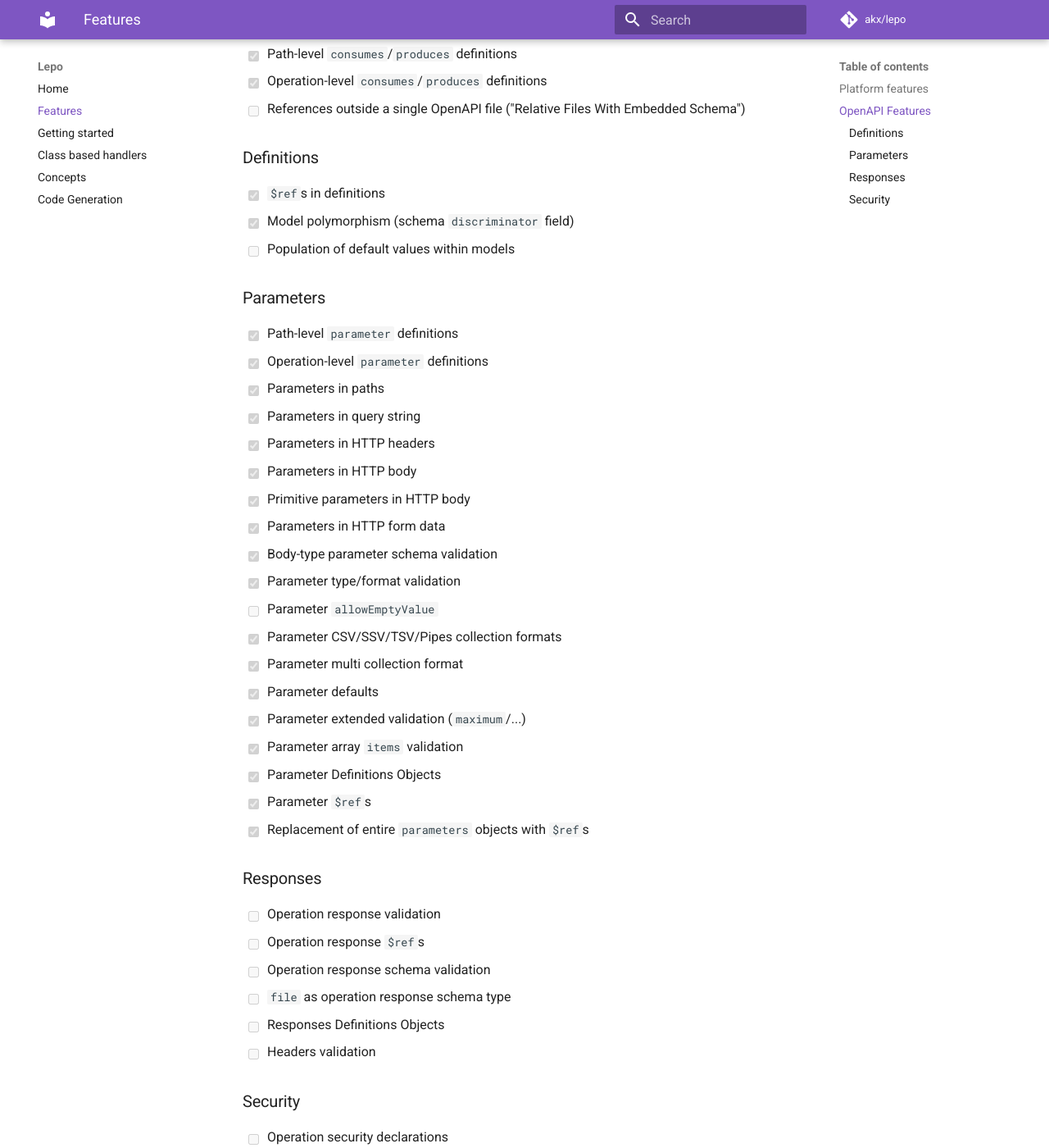
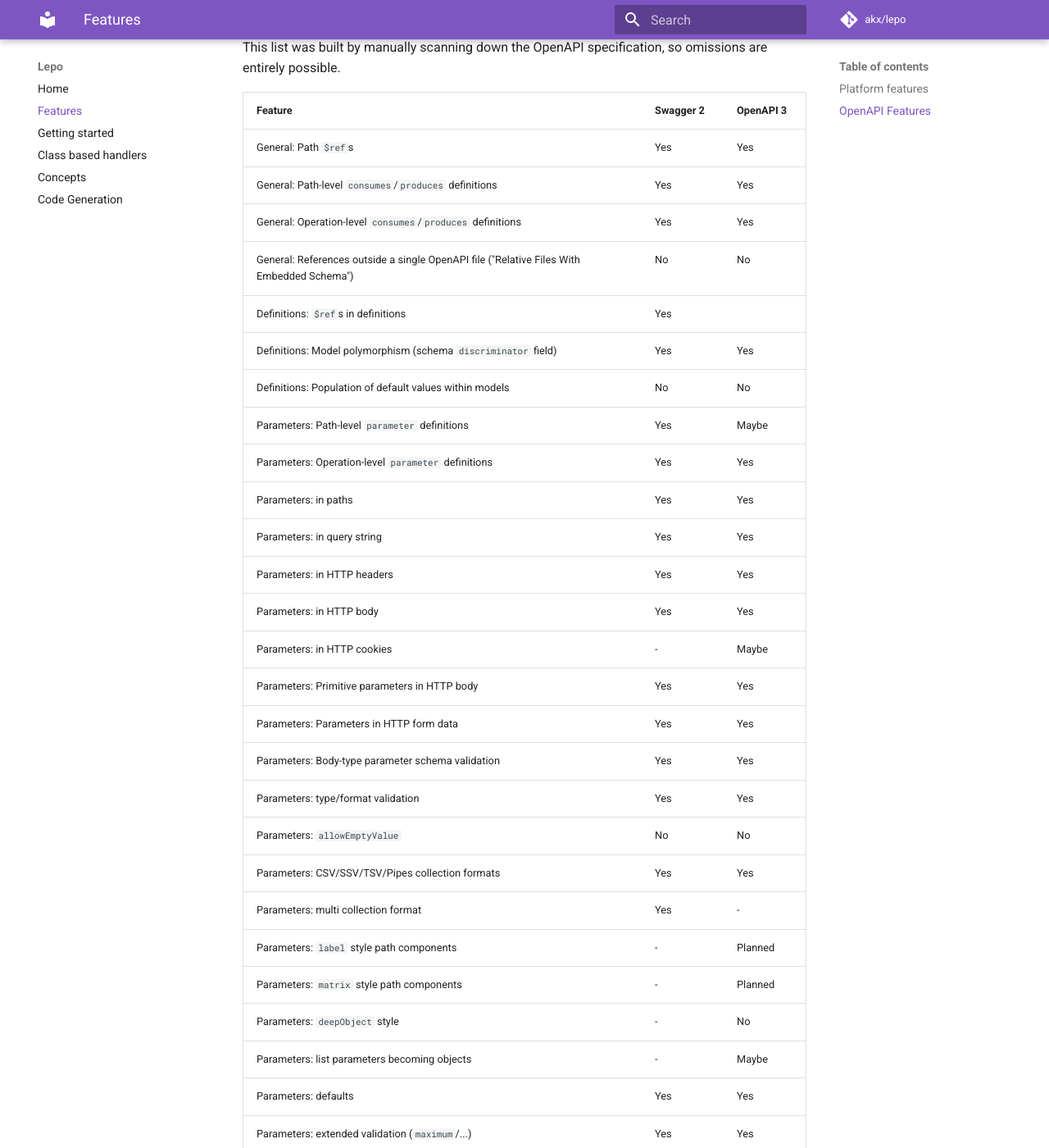
Before and after one commit to akx/lepo, an MkDocs documentation site: the page built from docs/features.md, in a window 1280 px wide and 1400 px high, scrolled down 637 px. Shown: the whole window at 82% size. Built offline with MkDocs 1.6.1 and Material for MkDocs 9.7.7, drawn with Linux system fonts in a browser that asks for light colours; comment, search, counter and statistics services are not loaded; old or Windows-style settings are respelled for this version of MkDocs; some of the changed text lies outside the part shown.

Commit message:
Update docs

```diff
--- a/docs/features.md
+++ b/docs/features.md
@@ -1,9 +1,11 @@
 Features
 ========
 
-Features marked with a checkbox are supported.
-
-Those without a checkbox aren't guaranteed to be supported.
+* Features marked with "Yes" are supported.
+* Features marked with "Planned" are planned.
+* Features marked with "No" are not supported, either not yet or ever.
+* Features marked with "Maybe" might be supported, but they haven't been tested.
+* Features marked with "-" do not apply to the given API version.
 
 The absence or presence of a feature here does not directly mean it will or won't be implemented,
 so this document also serves as a TODO list of sorts.
@@ -20,49 +22,45 @@ OpenAPI Features
 
 This list was built by manually scanning down the OpenAPI specification, so omissions are entirely possible.
 
-* [x] Path `$ref`s
-* [x] Path-level `consumes`/`produces` definitions
-* [x] Operation-level `consumes`/`produces` definitions
-* [ ] References outside a single OpenAPI file ("Relative Files With Embedded Schema")
-
-### Definitions
-
-* [x] `$ref`s in definitions
-* [x] Model polymorphism (schema `discriminator` field)
-* [ ] Population of default values within models
-
-### Parameters
-
-* [x] Path-level `parameter` definitions
-* [x] Operation-level `parameter` definitions
-* [x] Parameters in paths
-* [x] Parameters in query string
-* [x] Parameters in HTTP headers
-* [x] Parameters in HTTP body
-* [x] Primitive parameters in HTTP body
-* [x] Parameters in HTTP form data
-* [x] Body-type parameter schema validation
-* [x] Parameter type/format validation
-* [ ] Parameter `allowEmptyValue`
-* [x] Parameter CSV/SSV/TSV/Pipes collection formats
-* [x] Parameter multi collection format
-* [x] Parameter defaults
-* [x] Parameter extended validation (`maximum`/...)
-* [x] Parameter array `items` validation
-* [x] Parameter Definitions Objects
-* [x] Parameter `$ref`s
-* [x] Replacement of entire `parameters` objects with `$ref`s
-
-### Responses
-
-* [ ] Operation response validation
-* [ ] Operation response `$ref`s
-* [ ] Operation response schema validation
-* [ ] `file` as operation response schema type
-* [ ] Responses Definitions Objects
-* [ ] Headers validation
-
-### Security
-
-* [ ] Operation security declarations
-* [ ] Security Definitions Objects
+| Feature | Swagger 2 | OpenAPI 3 |
+| ------- | --------- | --------- |
+| General: Path `$ref`s | Yes | Yes |
+| General: Path-level `consumes`/`produces` definitions | Yes | Yes |
+| General: Operation-level `consumes`/`produces` definitions | Yes | Yes |
+| General: References outside a single OpenAPI file ("Relative Files With Embedded Schema") | No | No |
+| Definitions: `$ref`s in definitions | Yes | |
+| Definitions: Model polymorphism (schema `discriminator` field) | Yes | Yes |
+| Definitions: Population of default values within models | No | No |
+| Parameters: Path-level `parameter` definitions | Yes | Maybe |
+| Parameters: Operation-level `parameter` definitions | Yes | Yes |
+| Parameters: in paths | Yes | Yes |
+| Parameters: in query string | Yes | Yes |
+| Parameters: in HTTP headers | Yes | Yes |
+| Parameters: in HTTP body | Yes | Yes |
+| Parameters: in HTTP cookies | - | Maybe |
+| Parameters: Primitive parameters in HTTP body | Yes | Yes |
+| Parameters: Parameters in HTTP form data | Yes | Yes |
+| Parameters: Body-type parameter schema validation | Yes | Yes |
+| Parameters: type/format validation | Yes | Yes |
+| Parameters: `allowEmptyValue` | No | No |
+| Parameters: CSV/SSV/TSV/Pipes collection formats | Yes | Yes |
+| Parameters: multi collection format | Yes | - |
+| Parameters: `label` style path components | - | Planned |
+| Parameters: `matrix` style path components | - | Planned |
+| Parameters: `deepObject` style | - | No |
+| Parameters: list parameters becoming objects | - | Maybe |
+| Parameters: defaults | Yes | Yes |
+| Parameters: extended validation (`maximum`/...) | Yes | Yes |
+| Parameters: array `items` validation | Yes | Yes |
+| Parameters: Definitions Objects | Yes | Yes |
+| Parameters: `$ref`s | Yes | Yes |
+| Parameters: Replacement of entire `parameters` objects with `$ref`s | Yes | Maybe |
+| Operations: Operation response validation | No | No |
+| Operations: Operation response `$ref`s | No | No |
+| Operations: Operation response schema validation | No | No |
+| Operations: Operation response `file` schema type | No | No |
+| Operations: Responses Definitions Objects | No | No |
+| Operations: Headers validation | No | No |
+| Security: Operation security declarations | No | No |
+| Security: Security Definitions Objects | No | No |
+| UI: Swagger UI | Yes | Maybe |
```
Also changed, not shown: docs/index.md (+20 -4 lines), 1 other file.
